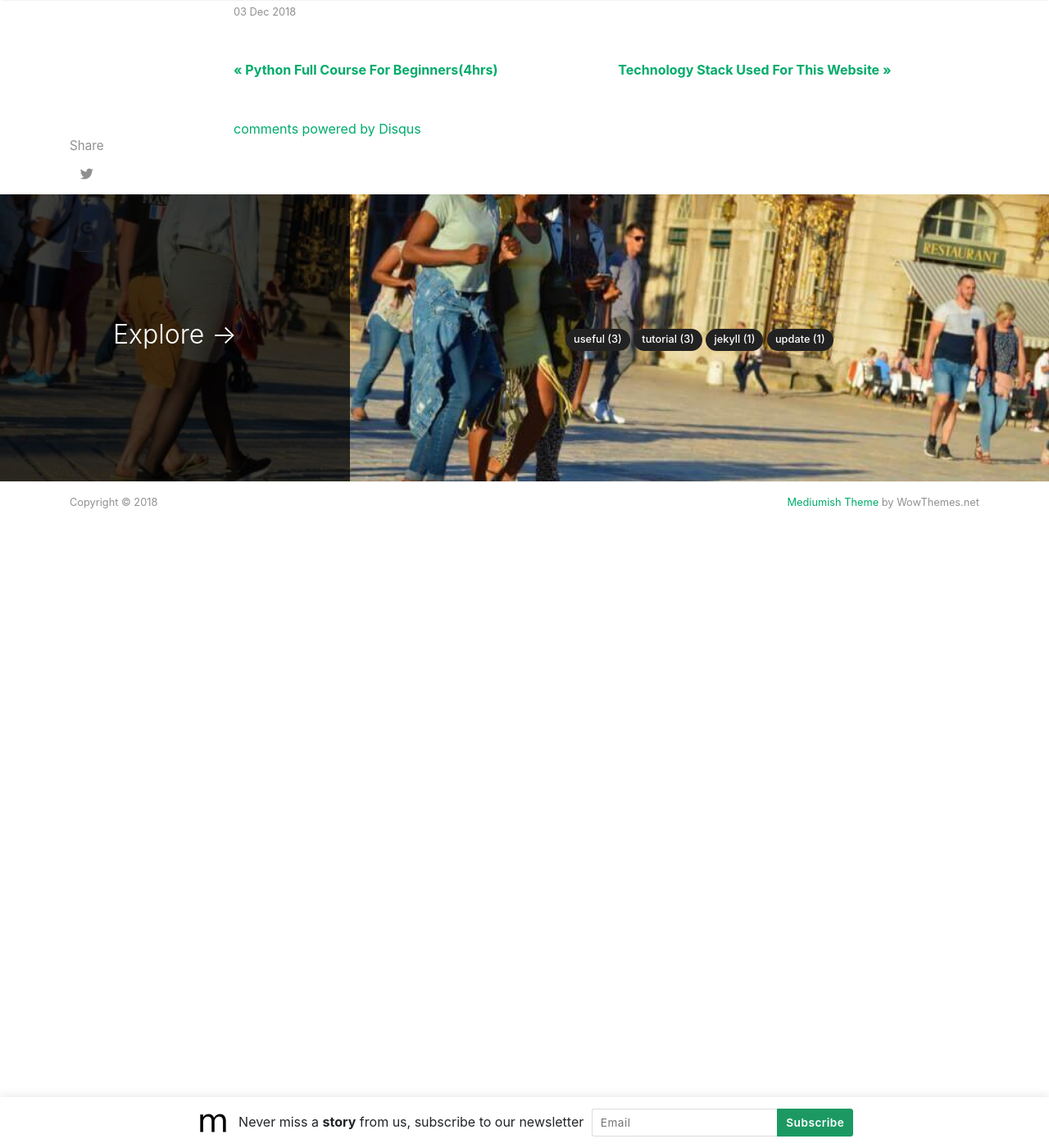
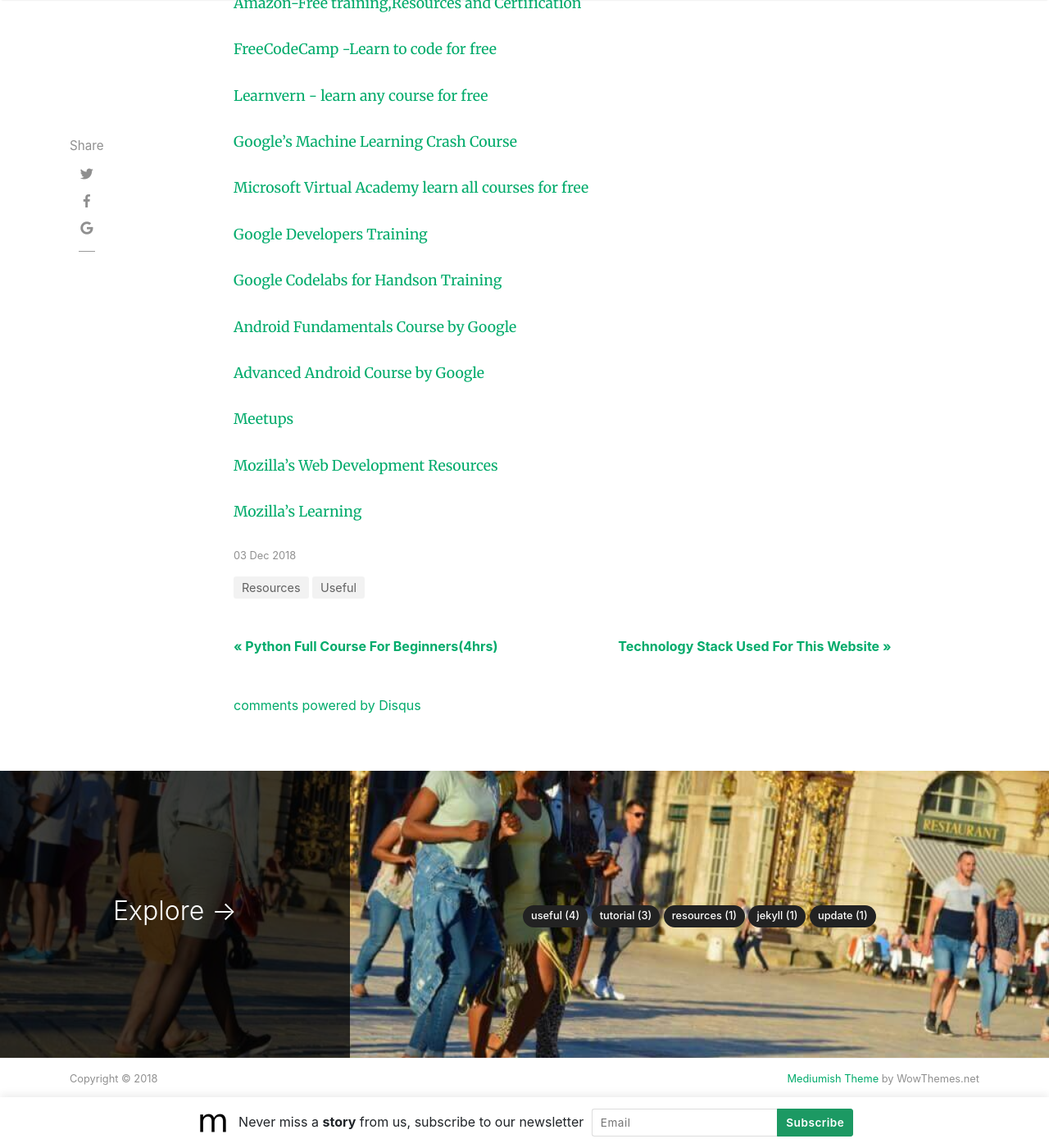
Before and after one commit to StarkSources/myblog, a Jekyll site: the page built from _posts/2018-12-03-useful-links.md, in a window 1280 px wide and 1400 px high, scrolled down 2292 px. Shown: the whole window at 82% size. Built offline with Jekyll 4.4.1, drawn with Linux system fonts in a browser that asks for light colours; nearby versions of some CDN libraries; our own code applies the rules of GitHub Pages for plain Markdown files; comment, search, counter and statistics services are not loaded; some of the changed lines change nothing that is shown.

Commit message:
Update 2018-12-03-useful-links.md

```diff
--- a/_posts/2018-12-03-useful-links.md
+++ b/_posts/2018-12-03-useful-links.md
@@ -1,3 +1,12 @@
+---
+layout: post
+title:  "Useful Links"
+author: sal
+categories: [ Useful, Resources]
+image: assets/images/10.jpg
+featured : true
+---
+
 [Competitive Programming on Commonlounge](https://www.commonlounge.com/community/862d2091c64e447cacde77d4c76a9ac3?ref=link-user-share-9e241ca5d5654b618e1dc1daee955e76)
 
 [Competitive Programming References by Hackerearth](https://www.hackerearth.com/getstarted-competitive-programming/)
```
